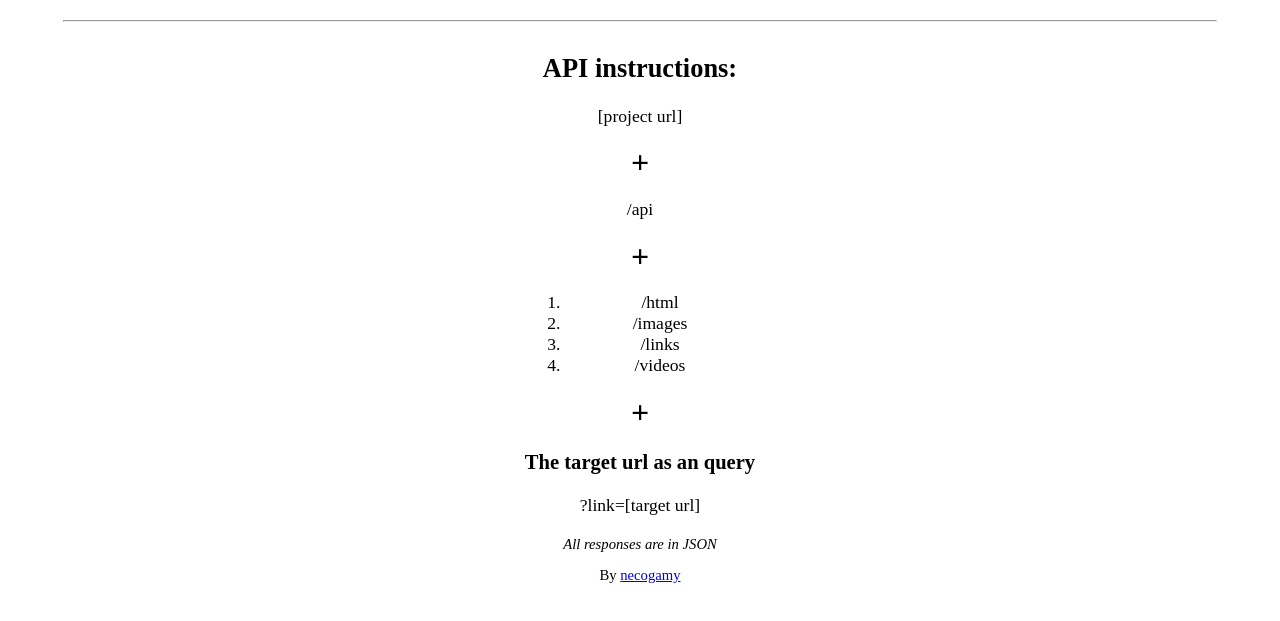
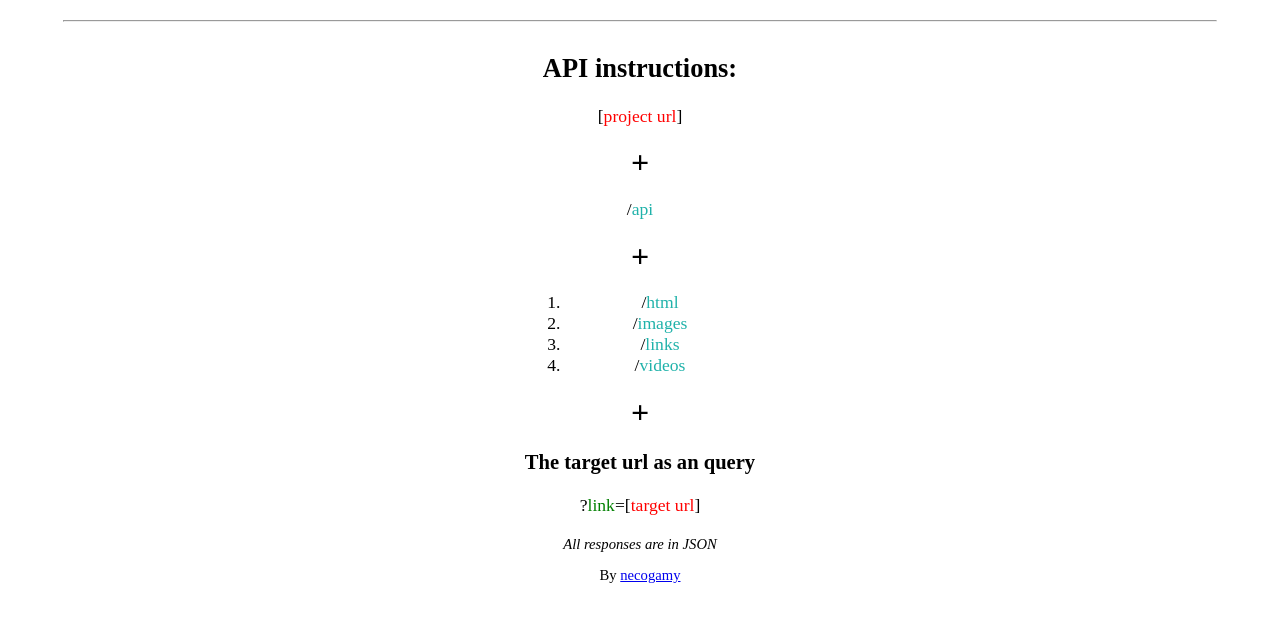
Before and after one commit to necogamy/web-scraper-api, a website: page src/static/index.html in a window 1280 px wide. Shown: the part 75-696 px from the top of the page. Drawn offline with Linux system fonts and the light colour scheme.

Commit message:
Touch up to styles

```diff
--- a/src/static/index.html
+++ b/src/static/index.html
@@ -14,25 +14,25 @@
     </header>
     <main>
         <h2>API instructions:</h2>
-        <p>[project url]</p>
+        <p>[<span style="color: red;">project url</span>]</p>
 
         <small class="separator">+</small>
 
-        <p>/api</p>
+        <p>/<span style="color: lightseagreen;">api</span></p>
 
         <small class="separator">+</small>
 
         <ol>
-            <li>/html</li>
-            <li>/images</li>
-            <li>/links</li>
-            <li>/videos</li>
+            <li>/<span style="color: lightseagreen;">html</span></li>
+            <li>/<span style="color: lightseagreen;">images</span></li>
+            <li>/<span style="color: lightseagreen;">links</span></li>
+            <li>/<span style="color: lightseagreen;">videos</span></li>
         </ol>
 
         <small class="separator">+</small>
 
         <h3>The target url as an query</h3>
-        <p>?link=[target url]</p>
+        <p>?<span style="color: green;">link</span>=[<span style="color: red;">target url</span>]</p>
 
         <small class="comment">All responses are in JSON</small>
     </main>
```
